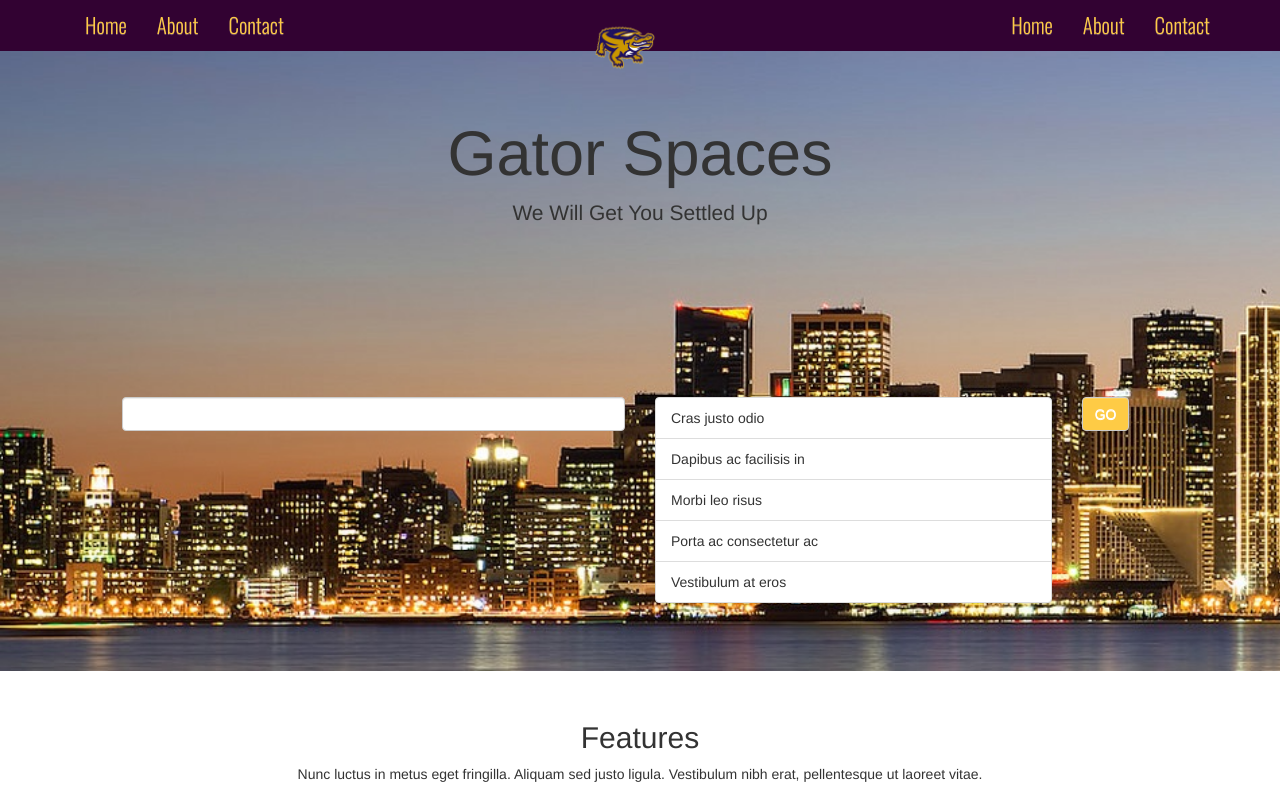
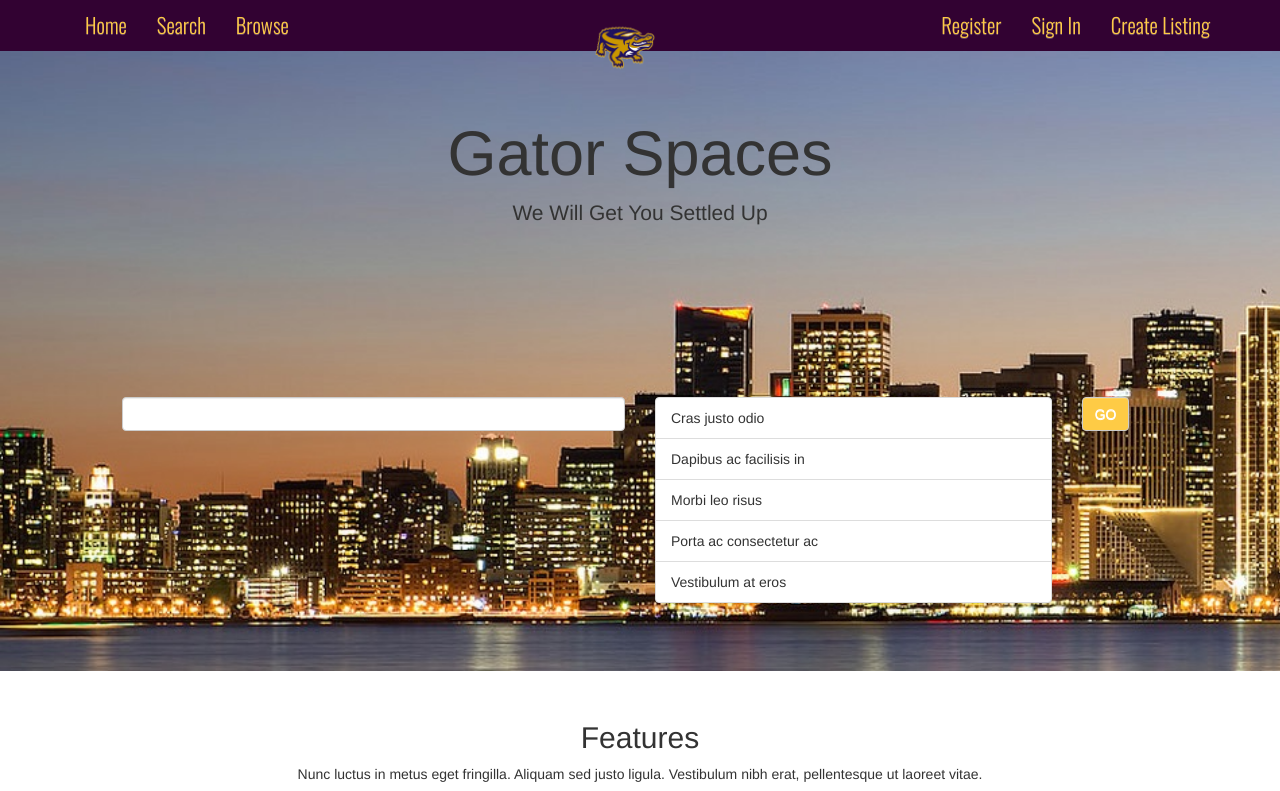
Before and after one commit to anuragNanda11/GatorPads, a plain HTML site: page index.html in a window 1280 px wide. Shown: the top 791 px of the page. Drawn offline with nearby package versions, Linux system fonts and the light colour scheme.

Commit message:
more changes

```diff
--- a/index.html
+++ b/index.html
@@ -33,13 +33,23 @@
         <div id="navbar" class="collapse navbar-collapse">
             <ul class="nav navbar-nav navbar-left">
                 <li class="active"><a href="#">Home</a></li>
-                <li><a href="#about">About</a></li>
-                <li><a href="#contact">Contact</a></li>
+                <li><a href="#about">Search</a></li>
+                <li><a href="#contact">Browse</a></li>
             </ul>
             <ul class="nav navbar-nav navbar-right">
-                <li class="active"><a href="#">Home</a></li>
-                <li><a href="#about">About</a></li>
-                <li><a href="#contact">Contact</a></li>
+
+                <li>
+                    <a href="#" data-toggle="modal" data-target="#register-modal">
+                        Register
+                    </a>
+                </li>
+                <li>
+                    <a href="#"  data-toggle="modal" data-target="#signin-modal">
+                        Sign In
+                    </a>
+                </li>
+                <li><a href="#about">Create Listing</a></li>
+
             </ul>
         </div>
     </div>
@@ -181,7 +191,7 @@
 </button>
 
 <!-- Modal -->
-<div class="modal fade" id="myModal" tabindex="-1" role="dialog" aria-labelledby="myModalLabel">
+<div class="modal fade" id="register-modal" tabindex="-1" role="dialog" aria-labelledby="myModalLabel">
     <div class="modal-dialog" role="document">
         <div class="modal-content">
             <div id="register-modal-header" class="modal-header">
```
Also changed, not shown: 1 other file.
